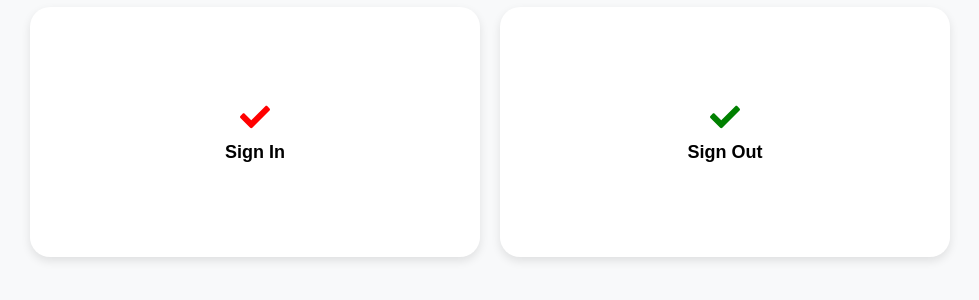
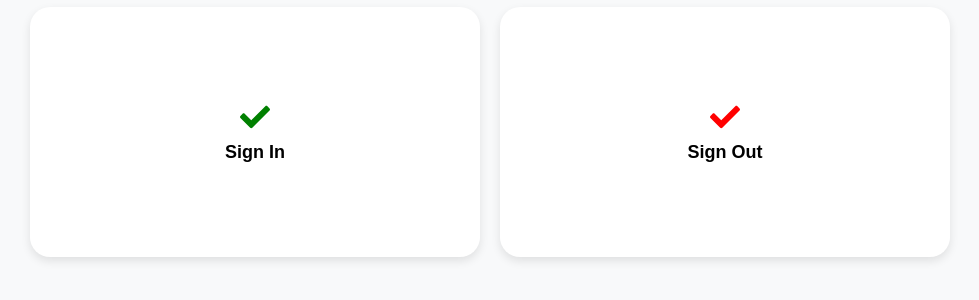
Before and after one commit to ComplianceFrontiers/snap-capture, a React (Create React App) app: page / in a window 1280 px wide. Shown: the part 268-568 px from the top of the page, without its empty margins (150-1129 px from the left). Built offline with nearby package versions, Linux system fonts and the light colour scheme.

Commit message:
done camera

```diff
--- a/src/pages/PolicyAcknowledgement/PolicyAcknowledgement.js
+++ b/src/pages/PolicyAcknowledgement/PolicyAcknowledgement.js
@@ -1,7 +1,7 @@
 import React, { useState } from "react";
 import "../PolicyAcknowledgement/PolicyAcknowledgement.css";
 import { FaCheck, FaTimes } from "react-icons/fa";
-import { IoArrowBack } from "react-icons/io5";
+import { IoIosArrowBack } from "react-icons/io";
 
 const PolicyAcknowledgement = () => {
   const [isChecked, setIsChecked] = useState(false);
@@ -10,7 +10,7 @@ const PolicyAcknowledgement = () => {
     <div className="policy-container">
       {/* Back Button */}
       <div className="back-button">
-        <IoArrowBack size={24} />
+        <IoIosArrowBack size={24} />
       </div>
 
       {/* Policy Content */}
--- a/src/pages/signin/signin.js
+++ b/src/pages/signin/signin.js
@@ -1,18 +1,31 @@
-import React from "react";
+import React, { useState } from "react";
 import "../signin/signin.css";
 import { FaCheck } from "react-icons/fa";
+import UserSelection from "../UserSelection/UserSelection"; // Import UserSelection component
 
 const Signin = () => {
+  const [showUserSelection, setShowUserSelection] = useState(false);
+
+  const handleSignInClick = () => {
+    setShowUserSelection(true); // Show UserSelection when clicking Sign In
+  };
+
   return (
     <div className="container">
-      <div className="button btn-sign-out">
-        <FaCheck className="icon red" />
-        <span>Sign In</span>
-      </div>
-      <div className="button btn-sign-in">
-        <FaCheck className="icon green" />
-        <span>Sign Out</span>
-      </div>
+      {!showUserSelection ? (
+        <>
+          <div className="button btn-sign-in" onClick={handleSignInClick}>
+            <FaCheck className="icon green" />
+            <span>Sign In</span>
+          </div>
+          <div className="button btn-sign-out">
+            <FaCheck className="icon red" />
+            <span>Sign Out</span>
+          </div>
+        </>
+      ) : (
+        <UserSelection />
+      )}
     </div>
   );
 };
```
